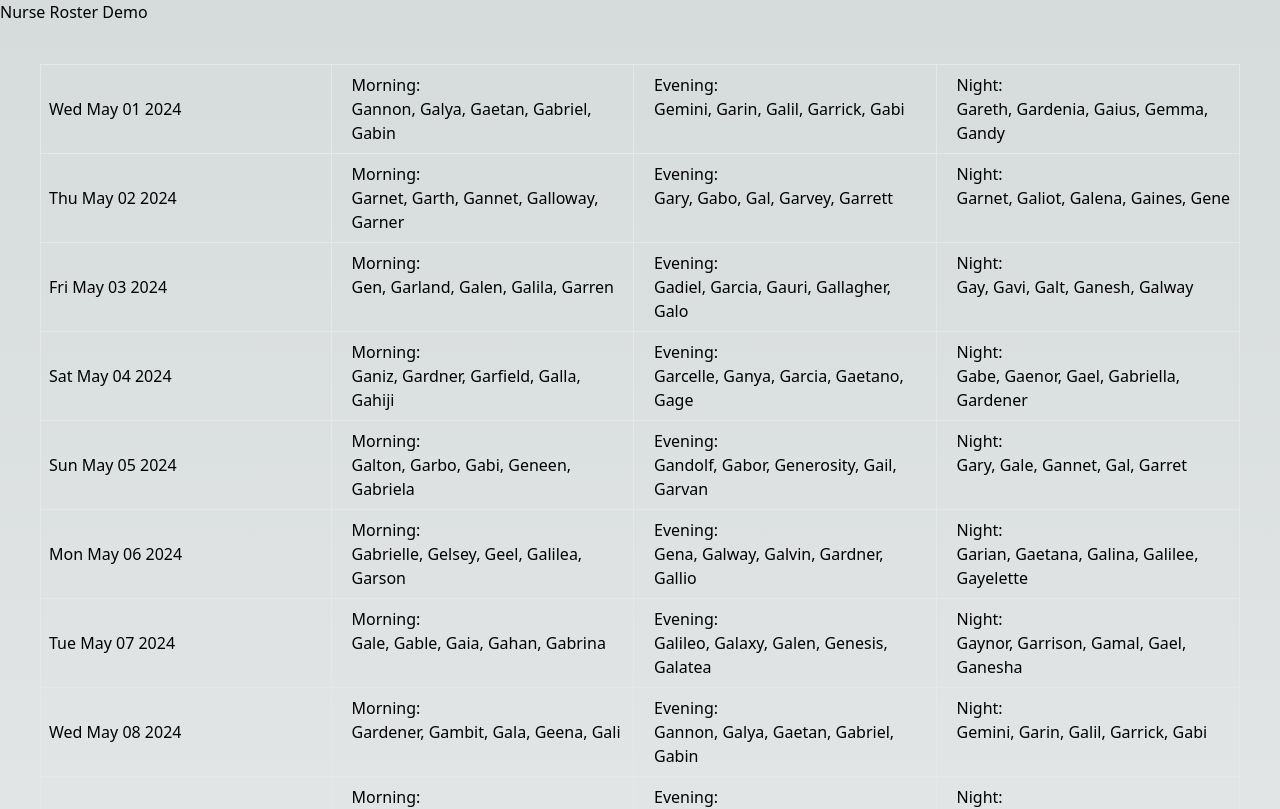
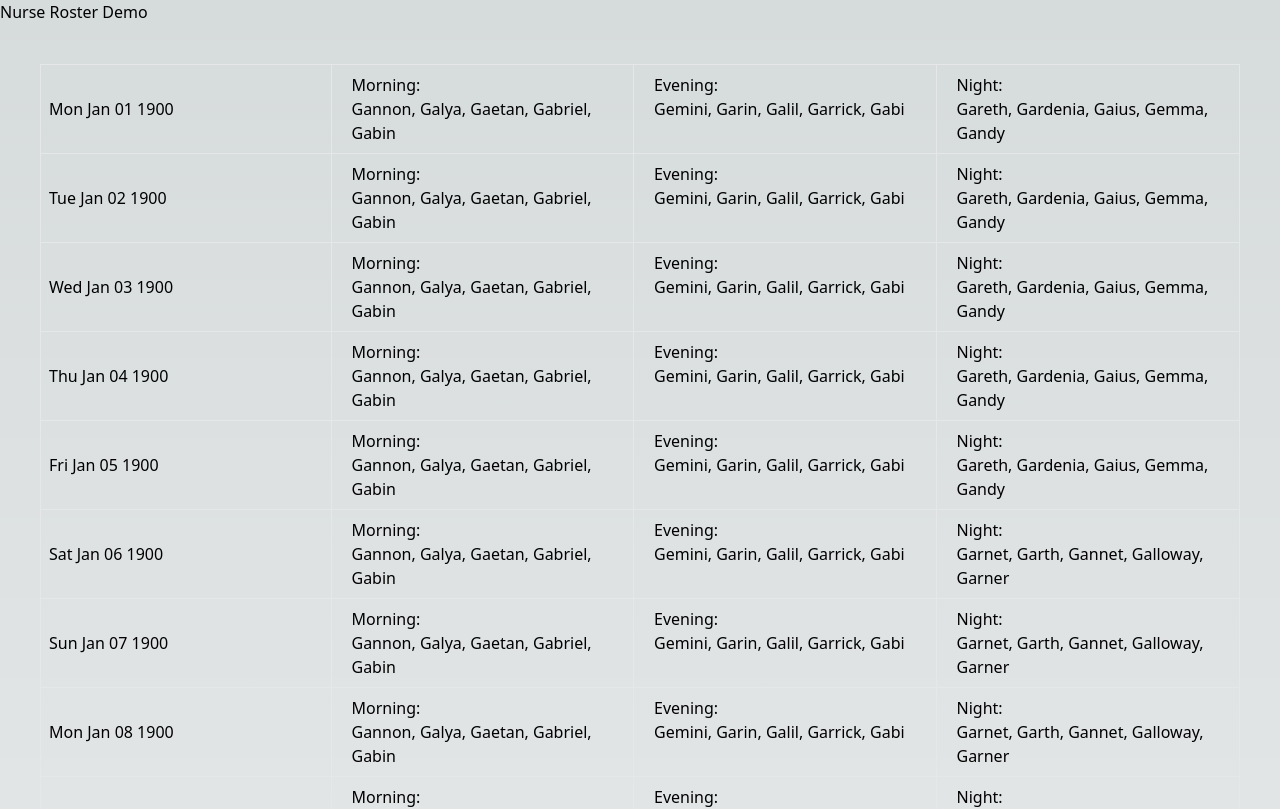
Before and after one commit to xell12686/cn-nurse-rostering-app, a Next.js app: page / in a window 1280 px wide. Shown: the top 809 px of the page. Built offline with nearby package versions, Linux system fonts and the light colour scheme.

Commit message:
wip: SSR on nurses names

```diff
--- a/src/common/nurseUtils.ts
+++ b/src/common/nurseUtils.ts
@@ -6,35 +6,23 @@ export function selectNurseForShift(
   day: number,
 ): Nurse | null {
   const suitableNurses = nurses.filter((nurse) => {
+    // Check if the nurse has reached the limit of night shifts if the shift is a night shift
     if (shift === "Night" && nurse.totalNightShifts >= 5) {
       return false;
     }
-
+    // Check if the nurse has worked more than 5 consecutive days
     if (nurse.consecutiveWorkDays >= 5) {
       return false;
     }
-
-    if (nurse.shifts[day]?.includes(shift)) {
+    // Check if the nurse has already worked today
+    if (nurse.lastWorkDay === day) {
       return false;
     }
     return true;
   });
 
-  if (suitableNurses.length === 0) return null;
-
-  suitableNurses.sort((a, b) => {
-    const totalShiftsA = Object.values(a.shifts).reduce(
-      (acc, shifts) => acc + shifts.length,
-      0,
-    );
-    const totalShiftsB = Object.values(b.shifts).reduce(
-      (acc, shifts) => acc + shifts.length,
-      0,
-    );
-    return totalShiftsA - totalShiftsB;
-  });
-
-  return suitableNurses[0];
+  // Return the first suitable nurse based on their original list order
+  return suitableNurses.length > 0 ? suitableNurses[0] : null;
 }
 
 export function updateNurseSchedule(
@@ -42,18 +30,19 @@ export function updateNurseSchedule(
   shift: ShiftType,
   day: number,
 ): void {
-  if (!nurse.shifts[day]) {
-    nurse.shifts[day] = [];
+  // Create a deep copy of the nurse's shifts to prevent mutating shared state
+  const newShifts = { ...nurse.shifts };
+
+  if (!newShifts[day]) {
+    newShifts[day] = [];
   }
-  nurse.shifts[day].push(shift);
+  newShifts[day].push(shift);
 
-  if (nurse.lastWorkDay === day - 1) {
-    nurse.consecutiveWorkDays += 1;
-  } else {
-    nurse.consecutiveWorkDays = 1;
-  }
+  // Update the actual nurse object
+  nurse.shifts = newShifts;
   nurse.lastWorkDay = day;
-
+  nurse.consecutiveWorkDays =
+    nurse.lastWorkDay === day - 1 ? nurse.consecutiveWorkDays + 1 : 1;
   if (shift === "Night") {
     nurse.totalNightShifts += 1;
   }
--- a/src/common/rosterGenerator.ts
+++ b/src/common/rosterGenerator.ts
@@ -21,11 +21,12 @@ export function generateRoster(
     };
 
     ["Morning", "Evening", "Night"].forEach((shift) => {
-      while (dailyAssignment.shifts[shift].length < 5) {
-        const nurse = selectNurseForShift(nurses, shift as ShiftType, day);
+      const typedShift = shift as ShiftType;
+      while (dailyAssignment.shifts[typedShift].length < 5) {
+        const nurse = selectNurseForShift(nurses, typedShift, day);
         if (!nurse) break; // Break if no available nurses
-        dailyAssignment.shifts[shift].push(nurse);
-        updateNurseSchedule(nurse, shift as ShiftType, day);
+        dailyAssignment.shifts[typedShift].push(nurse);
+        updateNurseSchedule(nurse, typedShift, day);
       }
     });
 
--- a/src/components/MonthlyRoster.tsx
+++ b/src/components/MonthlyRoster.tsx
@@ -4,15 +4,18 @@ import React from "react";
 
 interface MonthlyRosterProps {
   nurses: Nurse[];
+  month: number;
+  year: number;
 }
 
-const MonthlyRoster: React.FC<MonthlyRosterProps> = ({ nurses }) => {
-  const roster: ShiftAssignment[] = generateRoster(
-    nurses,
-    new Date().getMonth(),
-    new Date().getFullYear(),
-  );
-  console.log(roster);
+const MonthlyRoster: React.FC<MonthlyRosterProps> = ({
+  nurses,
+  month,
+  year,
+}) => {
+  const roster: ShiftAssignment[] = generateRoster(nurses, month, year);
+
+  console.log("Roster:", roster);
 
   return (
     <div className="roster-items border m-10">
@@ -43,3 +46,6 @@ const MonthlyRoster: React.FC<MonthlyRosterProps> = ({ nurses }) => {
 };
 
 export default MonthlyRoster;
+function useEffect(arg0: () => void, arg1: Nurse[][]) {
+  throw new Error("Function not implemented.");
+}
--- a/src/pages/index.tsx
+++ b/src/pages/index.tsx
@@ -16,7 +16,7 @@ const HomePage: NextPage<HomePageProps> = ({ nurses }) => {
   return (
     <div>
       <h1>Nurse Roster Demo</h1>
-      <MonthlyRoster nurses={nurses} />
+      <MonthlyRoster nurses={nurses} month={0} year={0} />
     </div>
   );
 };
@@ -25,7 +25,6 @@ export const getStaticProps: GetStaticProps = async () => {
   const filePath = path.join(process.cwd(), "public", "nurses.txt");
   const data = fs.readFileSync(filePath, "utf8");
   const names = data.split("\n").filter(Boolean);
-
   const nurses: Nurse[] = names.map((name, index) => ({
     id: `nurse-${index}`,
     name,
@@ -35,8 +34,13 @@ export const getStaticProps: GetStaticProps = async () => {
     shifts: {},
   }));
 
+  // Pass the current month and year as props
+  const currentDate = new Date();
+  const month = currentDate.getMonth();
+  const year = currentDate.getFullYear();
+
   return {
-    props: { nurses },
+    props: { nurses, month, year },
   };
 };
 
```
